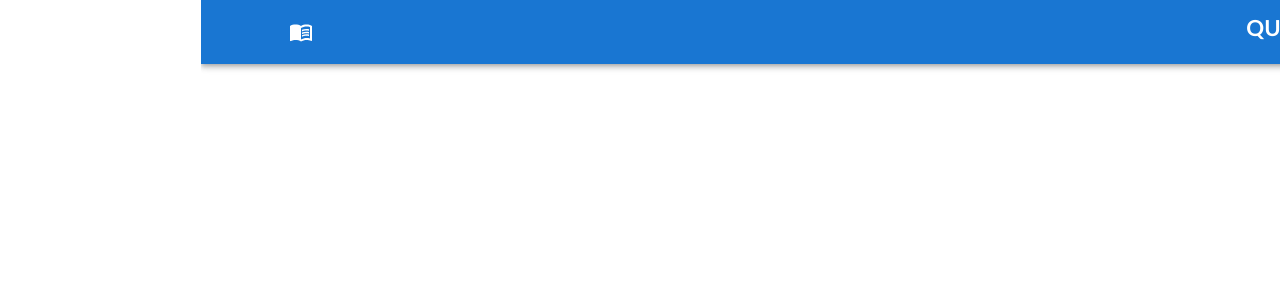
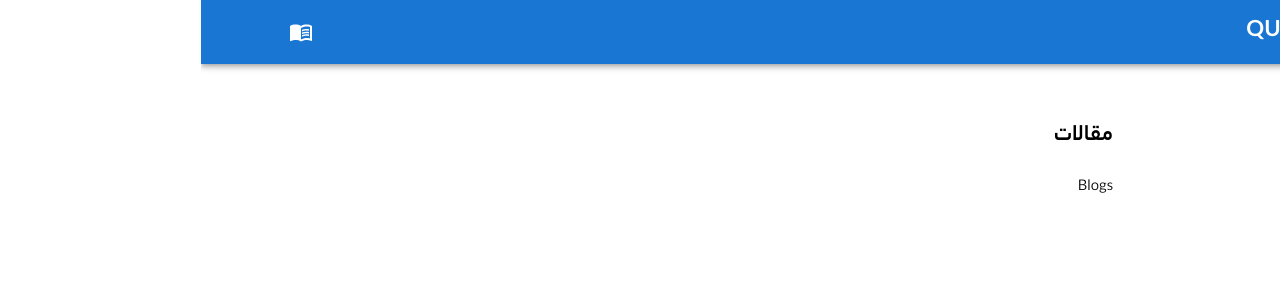
Before and after one commit to pakzadjs/quoteblog, a React (Create React App) app: page / in a window 1280 px wide. Shown: the top 300 px of the page. Built offline with nearby package versions, Linux system fonts and the light colour scheme; no server answers.

Commit message:
Arrangement of home page elements and making it responsive

```diff
--- a/src/App.js
+++ b/src/App.js
@@ -1,7 +1,13 @@
+import HomePage from "./components/home/HomePage";
 import Header from "./components/layout/Header";
 
 function App() {
-  return <Header />;
+  return (
+    <>
+      <Header />
+      <HomePage />
+    </>
+  );
 }
 
 export default App;
--- /dev/null
+++ b/src/components/author/Authors.js
@@ -0,0 +1,11 @@
+import React from 'react';
+
+const Authors = () => {
+   return (
+      <div>
+         authors
+      </div>
+   );
+};
+
+export default Authors;
--- /dev/null
+++ b/src/components/blog/Blogs.js
@@ -0,0 +1,11 @@
+import React from 'react';
+
+const Blogs = () => {
+   return (
+      <div>
+         Blogs
+      </div>
+   );
+};
+
+export default Blogs;
--- /dev/null
+++ b/src/components/home/HomePage.js
@@ -0,0 +1,31 @@
+import { Container, Grid, Typography } from "@mui/material";
+import React from "react";
+
+// Components
+import Authors from "../author/Authors";
+import Blogs from "../blog/Blogs";
+
+const HomePage = () => {
+  return (
+    <div>
+      <Container maxWidth="lg">
+        <Grid container spacing={2} padding={3}>
+          <Grid item xs={12} md={3} mt={4}>
+            <Typography component="h3" variant="h5" mb={3} fontWeight={700}>
+              نویسنده ها
+            </Typography>
+            <Authors />
+          </Grid>
+          <Grid item xs={12} md={9} mt={4}>
+            <Typography component="h3" variant="h5" mb={3} fontWeight={700}>
+              مقالات
+            </Typography>
+            <Blogs />
+          </Grid>
+        </Grid>
+      </Container>
+    </div>
+  );
+};
+
+export default HomePage;
```
